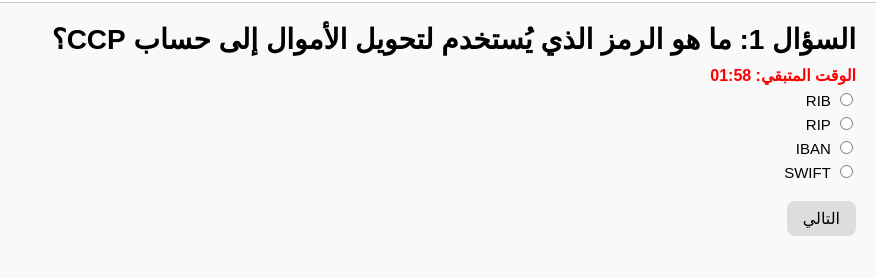
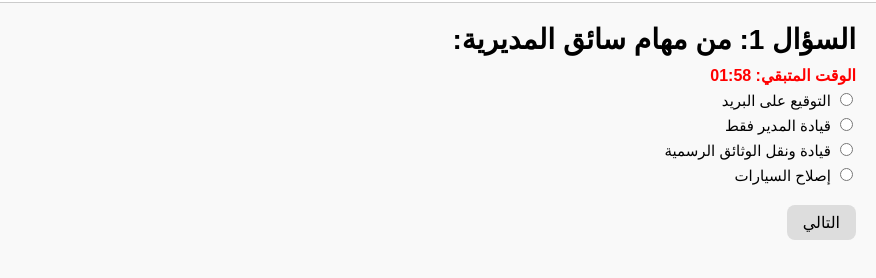
Before and after one commit to mohroua/Poste, a plain HTML site: page index.html in a window 1280 px wide. Both pictures are taken after a click on the button "بدء الامتحان". Shown: the part 68-346 px from the top of the page, without its empty margins (404-1280 px from the left). Drawn offline with Linux system fonts and the light colour scheme.

Commit message:
Update index.html

```diff
--- a/index.html
+++ b/index.html
@@ -178,12 +178,12 @@
   <div class="content" id="welcome-section">
     <h2 id="username">مرحبا المترشح</h2>
     <div class="box">
-      <h3> مكلف بالزبائن</h3>
+      <h3> سائق المديرية </h3>
       <div class="status">
-        <span>55 الأسئلة</span>
+        <span>35 الأسئلة</span>
         <span class="orange">لم يبدأ بعد</span>
       </div>
-      <p>امتحان مكلف بالزبائن</p>
+      <p>امتحان سائق المديرية</p>
       <button onclick="startExam()">بدء الامتحان</button>
     </div>
   </div>
@@ -204,6 +204,7 @@
   <script>
     // 👇 اختر الوضع هنا: "training" أو "official"
     const mode = "training"; // قم بتغيير هذا إلى "official" عند الحاجة
+    let examStarted = false; // متغير لتتبع حالة بدء الامتحان
 
     document.addEventListener("DOMContentLoaded", function () {
         const welcomeSection = document.getElementById("welcome-section");
@@ -211,13 +212,16 @@
 
         // دالة لعرض رسالة الإقصاء بناءً على الوضع
         function showDisqualificationMessage() {
+            // إخفاء كل أقسام الصفحة
             welcomeSection.classList.add("hidden");
             examSection.classList.add("hidden");
-            document.body.innerHTML = ''; // مسح المحتوى الحالي بالكامل
+
+            // مسح المحتوى الحالي لـ body بالكامل لضمان عدم ظهور أي شيء آخر
+            document.body.innerHTML = '';
 
             const div = document.createElement('div');
             div.id = 'disqualification-container';
-            div.className = 'disqualification-container'; // استخدم الكلاس لضمان تطبيق الستايل
+            div.className = 'disqualification-container';
 
             if (mode === "training") {
                 div.innerHTML = `
@@ -227,7 +231,8 @@
                 `;
                 document.body.appendChild(div);
                 document.getElementById("retry-button").addEventListener("click", function () {
-                    localStorage.removeItem("disqualified"); // استخدام "disqualified" للحفاظ على الاتساق
+                    // مسح علامة الإقصاء والسماح بإعادة المحاولة
+                    localStorage.removeItem("disqualified");
                     location.reload(); // إعادة تحميل الصفحة
                 });
             } else if (mode === "official") {
@@ -250,10 +255,9 @@
 
         // معالج الحدث عند محاولة المستخدم مغادرة الصفحة أو تحديثها
         window.addEventListener("beforeunload", function (event) {
-            // إذا كان الامتحان نشطاً ولم ينتهِ بنجاح، قم بالإقصاء
-            // ملاحظة: يجب أن تكون الشروط هذه صحيحة لمنع الإقصاء عند الانتهاء بنجاح.
-            // إذا كانت نتيجة الامتحان لم تظهر بعد، فإن الامتحان يعتبر نشطاً.
-            if (examSection.style.display === "block" && document.getElementById("result").classList.contains("hidden")) {
+            // إذا كان الامتحان قد بدأ ولم ينتهِ بعد (أي، لم تظهر صفحة النتائج)
+            // هذا هو الشرط الذي يحدد ما إذا كان يجب تسجيل الإقصاء
+            if (examStarted && document.getElementById("result").classList.contains("hidden")) {
                  localStorage.setItem("disqualified", "true");
             }
             // تم إزالة event.preventDefault() و event.returnValue = ''; لعدم إظهار الرسالة
@@ -267,10 +271,12 @@
 
         // عرض الاسم
         const name = getNameFromURL();
+        document.getElementById("username").textContent = `مرحبا ${name.replace(/\./g, ' ')}`;
 
 
         // بدء الامتحان (تم جعلها دالة عامة ليمكن استدعاؤها من HTML)
         window.startExam = function() {
+            examStarted = true; // تعيين حالة بدء الامتحان إلى صحيح
             welcomeSection.style.display = "none";
             examSection.style.display = "block";
             showQuestion();
@@ -283,64 +289,50 @@
         }
 
         // أسئلتك هنا
-        addQuestion("ما هو الرمز الذي يُستخدم لتحويل الأموال إلى حساب CCP؟", ["RIB", "RIP", "IBAN", "SWIFT"], 1);
-        addQuestion("متى تأسس بريد الجزائر؟", ["1962", "1975", "1990", "2000"], 0);
-        addQuestion("ما هو الحد الأقصى للمبلغ المسموح بسحبه من الموزع الآلي في الجزائر؟", ["10000 دج", "20000 دج", "50000 دج", "100000 دج"], 2);
-        addQuestion("في حال ضياع البطاقة الذهبية، يجب على الزبون:", ["الاتصال بالشرطة", "الاتصال بالبنك", "الاتصال بمركز الزبائن لبريد الجزائر", "الذهاب إلى مكتب الضرائب"], 2);
-        addQuestion("ما هي الوثيقة الأساسية التي يجب تقديمها عند سحب الأموال من الحساب؟", ["رخصة السياقة", "بطاقة التعريف الوطنية", "جواز السفر فقط", "دفتر العائلة"], 1);
-        addQuestion("ما هو الغرض الرئيسي من وثيقة \"SFPO1\"؟", ["تفعيل خدمات الإنترنت", "طلب بطاقة ذهبية", "تقديم شكوى", "سحب أو تحويل أموال وعمليات أخرى"], 3);
-        addQuestion("عند إدخال الرقم السري ثلاث مرات خاطئة، يتم:", ["فتح الحساب", "حذف الحساب", "تجميد البطاقة", "مضاعفة الرصيد"], 2);
-        addQuestion("كيف يمكن تتبع الطرود البريدية؟", ["عن طريق الهاتف فقط", "عن طريق الموقع الإلكتروني لبريد الجزائر", "غير ممكن", "يجب زيارة مركز الفرز"], 1);
-        addQuestion("مدة صلاحية البطاقة الذهبية هي:", ["سنة واحدة", "سنتان", "3 سنوات", "5 سنوات"], 1);
-        addQuestion("ما هي الخدمة التي تسمح بالسحب بدون بطاقة؟", ["Hawalatic", "Cardless", "Flexy", "Edahabia"], 1);
-        addQuestion("عند التقاعد، يتم صرف المعاش عبر:", ["شيك فقط", "حوالة بريدية", "تحويل بريدي مباشر", "دفع نقدي"], 2);
-        addQuestion("يُستخدم الرمز السري PIN في:", ["تشغيل الهاتف", "سحب الأموال من الموزع", "الدخول إلى الحاسوب", "فتح الأبواب الآلية"], 1);
-        addQuestion("ما هو الفرق بين حوالة عادية وحوالة فورية؟", ["لا فرق", "العادية أسرع", "الفورية أسرع", "الفورية أرخص"], 2);
-        addQuestion("ما هي أقصى مدة لبقاء طرد بريدي في مكتب البريد قبل إرجاعه؟", ["7 أيام", "15 يومًا", "30 يومًا", "60 يومًا"], 2);
-        addQuestion("ما هي الوظيفة الأساسية لجهاز \"PIN PAD\" في مكاتب البريد؟", ["إصدار فواتير", "شحن هواتف", "طباعة كشوفات", "قراءة بيانات البطاقة الذهبية لخدمات البريد"], 3);
-        addQuestion("هل يمكن إرسال الأموال عبر البطاقة الذهبية؟", ["نعم", "لا", "فقط دوليًا", "فقط بين أفراد العائلة"], 0);
-        addQuestion("ما هو نوع البطاقة التي تتيح الدفع الإلكتروني عبر الإنترنت؟", ["بطاقة الشفاء", "البطاقة الذهبية", "بطاقة الهوية", "بطاقة التقاعد"], 1);
-        addQuestion("كيف يتم تغيير الرقم السري للبطاقة الذهبية؟", ["عبر التطبيق", "عبر البريد الإلكتروني", "عبر الموزع الآلي", "غير ممكن"], 2);
-        addQuestion("عند تسليم طرد يحتوي على مواد خطرة، يجب على العامل:", ["قبوله مباشرة", "رفضه فورًا", "فتحه والتحقق", "سؤاله عن محتواه فقط"], 1);
-        addQuestion("ما هو الإجراء عند فقدان وثيقة هوية زبون في البريد؟", ["تمزيقها", "الاتصال بالشرطة", "الاحتفاظ بها والتبليغ", "إعادتها فورًا للزبون"], 2);
-        addQuestion("ما هو تطبيق بريد الجزائر الرسمي؟", ["BaridNet", "Edahabia", "BaridiMob", "AlgeriePost"], 2);
-        addQuestion("عند حدوث خلل في الموزع، على العامل:", ["إصلاحه", "الاتصال بالمصلحة التقنية", "تركه معلقًا", "نزع الكهرباء"], 1);
-        addQuestion("مدة صلاحية وصل الإيداع؟", ["3 أيام", "7 أيام", "15 يومًا", "لا تنتهي"], 2);
-        addQuestion("ما هي الجهة المخولة بالمراقبة البريدية؟", ["وزارة الدفاع", "الشرطة", "مفتشية البريد", "مكتب الشؤون الخارجية"], 2);
-        addQuestion("كم يبلغ عدد أرقام الحساب البريدي الجاري؟", ["10", "12", "20", "25"], 1);
-        addQuestion("ما هو رمز المؤسسة البريدية في التحويلات؟", ["001", "003", "007", "101"], 2);
-        addQuestion("من هو المسؤول الأول عن الأموال في مكتب البريد؟", ["الحارس", "ساعي البريد", "قابض البريد", "المفتش"], 2);
-        addQuestion("في حال نشوب حريق داخل المكتب، أول إجراء هو:", ["الركض", "فتح النوافذ", "إطلاق الإنذار", "إخفاء الأموال"], 2);
-        addQuestion("ما هو تعريف \"OTP\"؟", ["رقم سري ثابت", "كلمة مرور دائمة", "رمز لتغيير معلومات", "رمز رقمي لمرة واحدة لأمان المعاملات عبر الإنترنت"], 3);
-        addQuestion("ما هو الغرض من وثيقة \"CH25\"؟", ["طلب وظيفة", "إرسال طرد", "طلب دفتر صكوك", "توثيق وتغيير التوقيع للحساب والصك البريدي"], 3);
-        addQuestion("كم يبلغ عدد محاولات إدخال الرقم السري في الموزع قبل حجز البطاقة؟", ["2", "3", "4", "5"], 1);
-        addQuestion("هل يمكن فتح حساب بريدي بدون وثيقة هوية؟", ["نعم", "لا", "أحيانًا", "للأجانب فقط"], 1);
-        addQuestion("ما هي الرسوم السنوية للبطاقة الذهبية؟", ["مجانية", "350 دج", "500 دج", "1000 دج"], 1);
-        addQuestion("عند تلقي شكوى، أول إجراء هو:", ["رفضها", "تقديم استمارة شكوى", "تسجيلها شفويًا", "تحويلها لرئيس المركز"], 1);
-        addQuestion("عند إرسال طرد خارج الوطن، يجب تقديم:", ["جواز سفر", "بطاقة هوية", "بيان جمركي", "دفتر العائلة"], 2);
-        addQuestion("في أي سنة تم إطلاق البطاقة الذهبية؟", ["2014", "2016", "2017", "2019"], 1);
-        addQuestion("ما هي طريقة إرسال الأموال داخليًا دون حساب؟", ["شيك", "حوالة بريدية", "بطاقة ذهبية", "تحويل بنكي"], 1);
-        addQuestion("يمنع إرسال المواد التالية عبر البريد:", ["الملابس", "الأدوية", "الأسلحة", "الكتب"], 2);
-        addQuestion("عند رفض الزبون دفع رسوم الخدمة، يتم:", ["إلغاؤها", "تحويله للشرطة", "شرحها وتوضيحها له", "إرجاع الطرد فورًا"], 2);
-        addQuestion("ما هو الحد الأقصى للوزن المسموح به في الطرود العادية؟", ["10 كلغ", "20 كلغ", "30 كلغ", "50 كلغ"], 2);
-        addQuestion("هل يمكن تفويض شخص لسحب الأموال من حساب آخر؟", ["نعم بوثيقة تفويض", "لا", "فقط من الأقارب", "بالهاتف فقط"], 0);
-        addQuestion("عند إدخال بطاقة غير صالحة في الموزع، تظهر رسالة:", ["جاري التحميل", "خطأ في البطاقة", "الرجاء الانتظار", "تم السحب"], 1);
-        addQuestion("ما هي الجهة التي تراقب جودة الخدمات؟", ["مفتشية العمل", "المديرية العامة", "مكتب الشكاوي", "كل ما سبق"], 3);
-        addQuestion("ما هي الجهة المسؤولة عن إصدار الطوابع البريدية؟", ["الجمارك", "بريد الجزائر", "وزارة المالية", "المكتبة الوطنية"], 1);
-        addQuestion("ما هي الوثائق المطلوبة لفتح حساب بريدي جاري؟", ["نسخة من شهادة الميلاد", "الوثيقة CH1 + نسخة من بطاقة الهوية", "بطاقة إقامة", "شهادة عمل"], 1);
-        addQuestion("ما المقصود بالاتصال الإداري؟", ["مكالمات شخصية", "مراسلات بين الأعوان", "نقل المعلومات داخل المؤسسة", "البريد الإلكتروني فقط"], 2);
-        addQuestion("هل يمكن استخدام البطاقة الذهبية لسحب راتب التقاعد؟", ["لا", "نعم", "فقط في المكاتب", "فقط للموظفين"], 1);
-        addQuestion("كم مرة في السنة يتم تجديد البطاقة الذهبية؟", ["مرة", "مرتين", "كل سنتين", "كل 3 سنوات"], 2);
-        addQuestion("عند وجود خطأ في اسم المستفيد على الطرد، يجب:", ["تسليمه", "رفضه", "تمزيقه", "سحبه"], 1);
-        addQuestion("عند إرسال حوالة بريدية بمبلغ 10,000 دج، وعمولة 1.5%، فما قيمة العمولة؟", ["100 دج", "125 دج", "150 دج", "200 دج"], 2);
-        addQuestion("أي من العمليات التالية تتطلب التحقق المزدوج؟", ["سحب من ATM", "الدفع عبر الإنترنت", "الاطلاع على الرصيد", "شحن الهاتف"], 1);
-        addQuestion("في حالة اختلاف بيانات المستلم في الطرد، فإن العامل البريدي يجب أن:", ["يسلم الطرد", "يعيد الطرد", "يحتفظ بالطرد", "يرسل نسخة للمصلحة"], 1);
-        addQuestion("أي من التالي يُعد وسيلة تواصل داخلية؟", ["الصحف الوطنية", "الإذاعة", "المذكرة الإدارية", "الإعلانات التجارية"], 2);
-        addQuestion("ما هو المبلغ الأقصى للسحب بواسطة وثيقة \"SFPO1\"؟", ["مليون سنتيم", "خمسة ملايين سنتيم", "عشرة ملايين سنتيم", "مليوني سنتيم"], 3);
-        addQuestion("ما هو الإجراء المتخذ في حالة عدم تسلم الطرد بعد مرور 30 يومًا؟", ["يُلغى", "يُعاد للمرسل", "يُتلف", "يُرسل إلى إدارة المركز"], 1);
 
 
-        let currentQuestion = 0;
+ // --- أسئلة سائق مديرية ---
+
+  addQuestion("من مهام سائق المديرية:", ["التوقيع على البريد", "قيادة المدير فقط", "قيادة ونقل الوثائق الرسمية", "إصلاح السيارات"], 2);
+  addQuestion("في حال وجود طرد سري، يجب على السائق:", ["فتحه للتحقق", "نقله بعناية وتوثيقه", "تجاهله", "تسليمه لأي موظف"], 1);
+  addQuestion("ما هو السلوك المهني المطلوب أثناء تمثيل المؤسسة؟", ["التحدث كثيرًا", "الهدوء واللباقة", "الرد بعنف", "طرح الآراء السياسية"], 1);
+  addQuestion("عند وقوع عطب في السيارة الإدارية:", ["إصلاحه بنفسه", "استدعاء الميكانيكي الخاص", "إبلاغ المصلحة المعنية", "إيقاف السيارة نهائيًا"], 2);
+  addQuestion("رخصة السياقة المطلوبة غالبًا لسائق مديرية:", ["صنف 'ب'", "صنف 'ج'", "رخصة دراجة", "رخصة دولية"], 0);
+  addQuestion("ماذا تفعل إذا طلب المدير المرور عبر طريق غير مرخص؟", ["تنفيذ الطلب فورًا", "رفضه بأدب وإبلاغ المسؤول", "سؤال الشرطة", "الذهاب في وقت لاحق"], 1);
+  addQuestion("في حالة حادث مرور أثناء المهمة؟", ["الفرار", "الاتصال بالإسعاف فقط", "إبلاغ الشرطة والمصلحة فورًا", "إصلاح السيارة أولاً"], 2);
+  addQuestion("يجب فحص السيارة الإدارية:", ["كل 6 أشهر", "فقط عند العطب", "بشكل دوري قبل الانطلاق", "عند انتهاء التأمين"], 2);
+  addQuestion("ماذا يعني اللون الأزرق في لوحة تسجيل السيارة الإدارية؟", ["سيارة إسعاف", "تابعة للدولة", "مؤجرة", "خاصة بشركات أجنبية"], 1);
+  addQuestion("عند نقل وثائق حساسة يجب:", ["وضعها في الحقيبة الخلفية", "نقلها باليد", "تشفيرها", "وضعها بمكان آمن ومغلق"], 3);
+  addQuestion("اللباس المهني المناسب لسائق المديرية:", ["عادي", "رسمي ونظيف", "رياضي", "أي لباس"], 1);
+  addQuestion("إذا تعطلت السيارة في الطريق أثناء مهمة رسمية؟", ["العودة مشيًا", "إصلاح مؤقت", "الاتصال بالمصالح المختصة", "طلب سيارة أجرة"], 2);
+  addQuestion("المرافقة الإدارية تشمل:", ["القيادة فقط", "المساعدة في المهمات الرسمية", "التصوير", "الشراء"], 1);
+  addQuestion("في حالة مهمة خارج الولاية:", ["يُسمح له باختيار الطريق", "لا يُسمح له بالخروج", "يجب الحصول على ترخيص بالمهمة", "يذهب دون إذن"], 2);
+  addQuestion("أفضل وقت لصيانة السيارة:", ["كل سنة", "عند نهاية الوقود", "حسب دفتر الصيانة", "عند توقفها نهائيًا"], 2);
+  addQuestion("إذا طلب أحد الموظفين استخدام السيارة دون إذن؟", ["منحه المفتاح", "رفض الطلب وإبلاغ المدير", "سؤاله عن السبب", "السماح له مرة فقط"], 1);
+  addQuestion("عند تسليم السيارة لسائق بديل؟", ["عدم قول شيء", "كتابة تقرير حالة", "تسليم المفاتيح فقط", "توقيع وثائق المرور"], 1);
+  addQuestion("القيادة في الطرق الجبلية تتطلب:", ["تشغيل المكيف", "استخدام المكابح الهوائية", "التركيز والسرعة المنخفضة", "عدم تغيير السرعة"], 2);
+  addQuestion("في حالة أمطار غزيرة:", ["زيادة السرعة", "فتح النوافذ", "تشغيل الإنارة والتقليل من السرعة", "توقيف المحرك"], 2);
+  addQuestion("أثناء انتظار المدير، يجب على السائق:", ["الراحة في المقعد الخلفي", "النزول من السيارة", "البقاء في وضع الاستعداد والجاهزية", "إغلاق الهاتف"], 2);
+  addQuestion("ما هو التصرف المهني إذا ضل الطريق؟", ["العودة فورًا", "طلب المساعدة بأدب", "إطفاء السيارة", "القيادة عشوائيًا"], 1);
+  addQuestion("عند نقل ضيف رسمي بالبريد؟", ["إجراء حديث خاص", "قيادة سريعة", "الاحترام والتحفظ", "السؤال عن الراتب"], 2);
+  addQuestion("إذا لاحظ السائق مشكلة أمنية:", ["المغادرة", "إبلاغ مصلحة الأمن", "المواجهة", "إصلاح المشكلة"], 1);
+  addQuestion("استعمال السيارة لأغراض شخصية:", ["مسموح أحيانًا", "ممنوع قانونًا", "إذا وافق المدير", "لا بأس خارج الدوام"], 1);
+  addQuestion("يجب إطفاء المحرك عند:", ["التوقف المؤقت", "الانتظار الطويل", "كل 10 دقائق", "تشغيل المكيف"], 1);
+  addQuestion("عدد الكيلومترات يُسجل:", ["شهريًا", "عشوائيًا", "بعد كل مهمة رسمية", "عند تغيير الزيت"], 2);
+  addQuestion("في حالة تلف الإطارات؟", ["إبلاغ مدير المؤسسة", "تغييرها فورًا وكتابة تقرير", "قيادة بحذر", "إعادة النفخ فقط"], 1);
+  addQuestion("السيارة الإدارية تستعمل:", ["في جميع الحالات", "فقط في المهمات الرسمية", "للمشتريات", "كسيارة عائلية"], 1);
+  addQuestion("عند انتهاء بطاقة التأمين:", ["تجاهل الأمر", "استمرار العمل", "إيقاف الاستعمال فورًا", "السفر لتجديدها"], 2);
+  addQuestion("عند تغيير الزيت:", ["كل 5000 كم تقريبًا", "كل شهر", "كل عام", "عند الفراغ فقط"], 0);
+  addQuestion("أثناء مهمة رسمية، طُلب من السائق التوقف في مكان مشبوه لا يوجد في المسار المحدد، كيف يجب التصرف؟", ["التوقف فورًا احترامًا للطلب", "رفض التوقف وإبلاغ المسؤول فور العودة", "تغيير المسار دون إشعار", "السماح بالتوقف بشرط عدم النزول"], 1);
+
+  addQuestion("مستوى الاحترافية في القيادة يعني:", ["السرعة", "السلامة والالتزام", "الخبرة فقط", "تعدد المهمات"], 1);
+  addQuestion("عند سماع أمر من مدير يخالف القانون؟", ["تنفيذه", "الرفض بأدب", "استشارة زملاء", "تجاهله"], 1);
+  addQuestion("الاحترام بين سائق المديرية وباقي العمال؟", ["اختياري", "أساسي ومهني", "حسب المزاج", "مؤقت"], 1);
+  addQuestion("في حال مهمة مستعجلة ليلاً:", ["عدم الذهاب", "طلب تعويض", "الاستعداد والتبليغ", "رفض المهمة"], 2);
+
+
+
+let currentQuestion = 0;
         let answers = Array(questions.length).fill(null);
         let timers = Array(questions.length).fill(120); // 120 ثانية
         let timerInterval;
@@ -399,7 +391,8 @@
                     clearInterval(timerInterval);
                     timerElement.textContent = "انتهى الوقت لهذا السؤال.";
                     disableChoices();
-                    setTimeout(nextQuestion, 1000); // الانتقال تلقائياً للسؤال التالي بعد ثانية واحدة
+                    // لا تنتقل تلقائيا للسؤال التالي في هذا السيناريو، اترك المستخدم ينتقل بنفسه أو ينهي الامتحان
+                    // setTimeout(nextQuestion, 1000);
                 }
             }, 1000);
         }
@@ -441,6 +434,9 @@
 
         function finishQuiz() {
             clearInterval(timerInterval);
+            examStarted = false; // الامتحان انتهى بنجاح، لذا لن يتم تسجيل إقصاء
+            localStorage.removeItem("disqualified"); // مسح حالة الإقصاء عند الانتهاء بنجاح
+
             examSection.classList.add("hidden"); // إخفاء قسم الامتحان
             document.getElementById("question-text").classList.add("hidden");
             document.getElementById("choices").classList.add("hidden");
@@ -451,15 +447,13 @@
             let wrong = 0;
 
             questions.forEach((q, i) => {
-                // التحقق مما إذا تم الإجابة على السؤال والوقت لم ينتهِ
-                if (answers[i] !== null && timers[i] >= 0) {
+                // التحقق مما إذا تم الإجابة على السؤال
+                if (answers[i] !== null) {
                     if (answers[i] === q.correct) {
                         correct++;
                     } else {
                         wrong++;
                     }
-                } else if (answers[i] === null && timers[i] < 0) {
-                    // لم يتم الإجابة على السؤال وانتهى الوقت، يمكن اعتبارها خاطئة أو غير مجابة حسب منطقك
                 }
             });
 
@@ -527,8 +521,6 @@
             correctionSection.classList.remove("hidden");
         };
     });
-
-document.getElementById("username").textContent = `مرحبا ${name.replace(/\./g, ' ')}`;
   </script>
 </body>
 </html>
```
